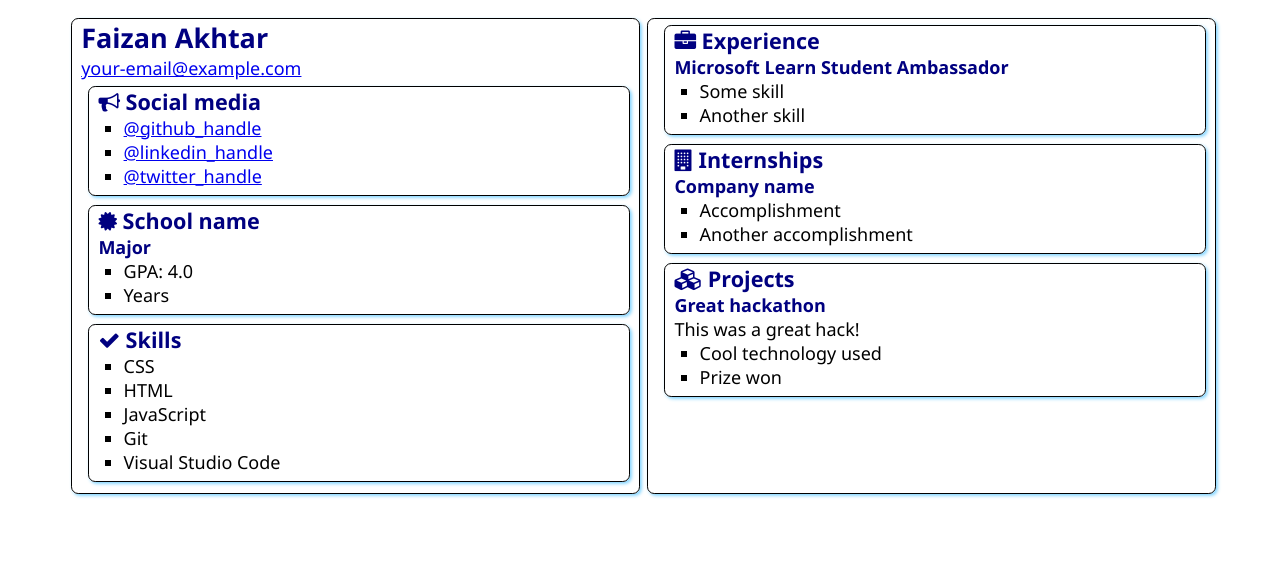
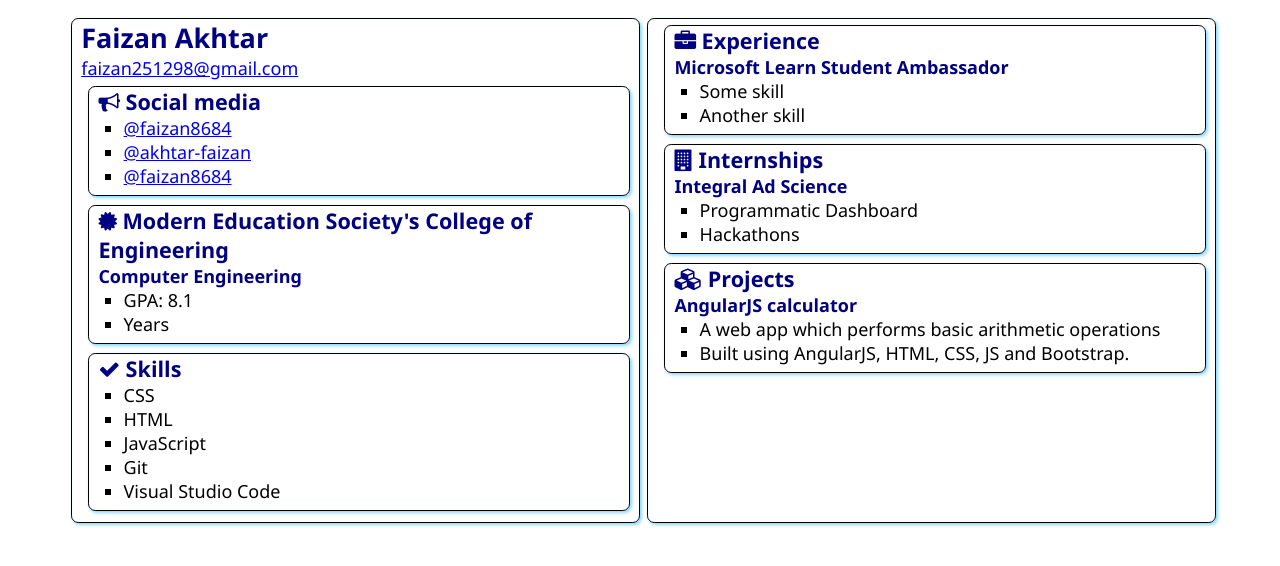
Before and after one commit to faizan8684/SATechnicalOnboarding, a plain HTML site: page src/index.html in a window 1280 px wide. Drawn offline with Linux system fonts and the light colour scheme.

Commit message:
Added more details

```diff
--- a/src/index.html
+++ b/src/index.html
@@ -15,7 +15,7 @@
     <main>
         <article class="box">
             <h1>Faizan Akhtar</h1>
-            <div><a href="mailto:your.email@example.com">your-email@example.com</a></div>
+            <div><a href="mailto:your.email@example.com">faizan251298@gmail.com</a></div>
 
             <section class="box">
                 <h2>
@@ -23,9 +23,9 @@
                     Social media
                 </h2>
                 <ul>
-                    <li><a href="https://github.com/<handle>">@github_handle</a></li>
-                    <li><a href="https://linkedin.com/in/<handle>">@linkedin_handle</a></li>
-                    <li><a href="https://twitter.com/<handle>">@twitter_handle</a></li>
+                    <li><a href="https://github.com/<handle>">@faizan8684</a></li>
+                    <li><a href="https://linkedin.com/in/<handle>">@akhtar-faizan</a></li>
+                    <li><a href="https://twitter.com/<handle>">@faizan8684</a></li>
                 </ul>
             </section>
 
@@ -33,11 +33,11 @@
                 <div class="education">
                     <h2>
                         <i class="fa fa-certificate" aria-hidden="true"></i>
-                        School name
+                        Modern Education Society's College of Engineering
                     </h2>
-                    <h3>Major</h3>
+                    <h3>Computer Engineering</h3>
                     <ul>
-                        <li>GPA: 4.0</li>
+                        <li>GPA: 8.1</li>
                         <li>Years</li>
                     </ul>
                 </div>
@@ -75,10 +75,10 @@
                     Internships
                 </h2>
 
-                <h3>Company name</h3>
+                <h3>Integral Ad Science</h3>
                 <ul>
-                    <li>Accomplishment</li>
-                    <li>Another accomplishment</li>
+                    <li>Programmatic Dashboard</li>
+                    <li>Hackathons</li>
                 </ul>
             </section>
             <section class="box">
@@ -87,11 +87,11 @@
                     Projects
                 </h2>
 
-                <h3>Great hackathon</h3>
-                <div>This was a great hack!</div>
+                <h3>AngularJS calculator</h3>
+
                 <ul>
-                    <li>Cool technology used</li>
-                    <li>Prize won</li>
+                    <li>A web app which performs basic arithmetic operations</li>
+                    <li>Built using AngularJS, HTML, CSS, JS and Bootstrap.</li>
                 </ul>
             </section>
         </article>
```
